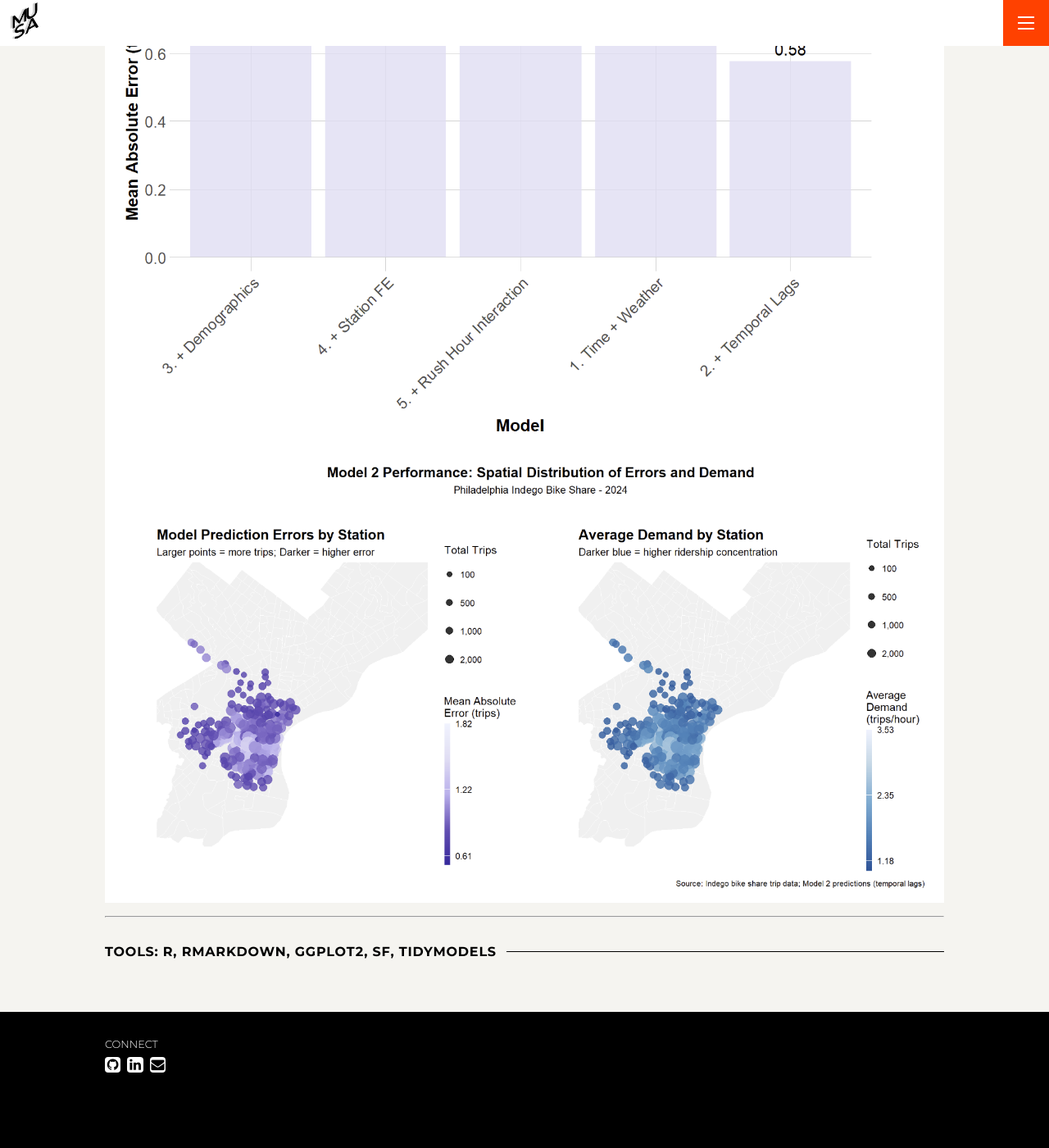
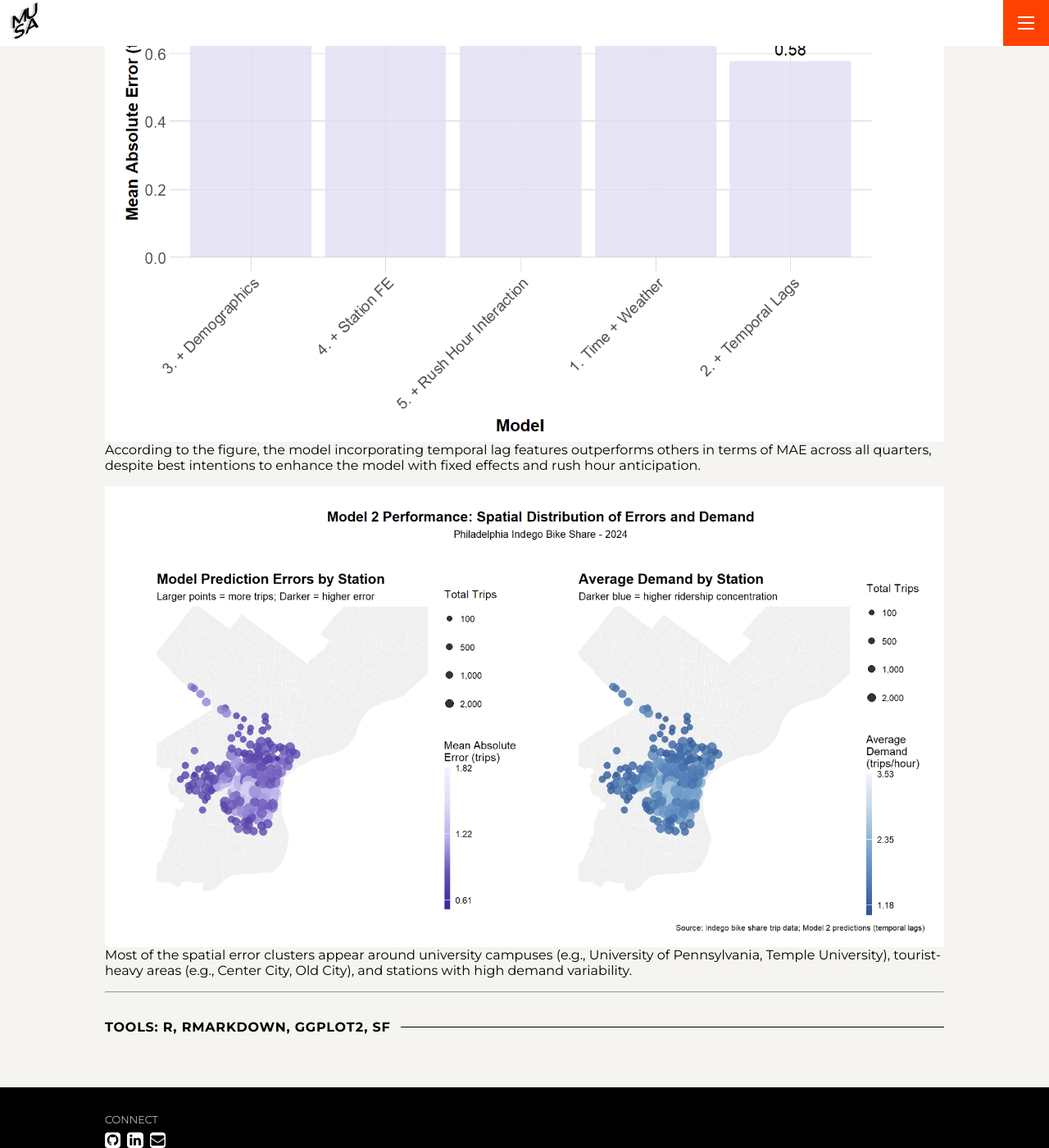
Before and after one commit to astauf03/portfolio, a Jekyll site: the page built from _projects/bike-share.md, in a window 1280 px wide and 1400 px high, scrolled down 1693 px. Shown: the whole window at 82% size. Built offline with Jekyll 4.4.1, drawn with Linux system fonts in a browser that asks for light colours; before the commit the page ends 3001 px from its top, so only the background shows below that; some of the changed text lies outside the part shown.

Commit message:
edited thumbnails, added new images, add practicum project

```diff
--- a/_projects/bike-share.md
+++ b/_projects/bike-share.md
@@ -9,7 +9,7 @@ thumbnail: /assets/img/projects/bike-share/temporal.png
 ---
 
 **Overview**
-This project forecasts hourly Indego bike-share demand across Philadelphia using 2024 trip data, weather, temporal lag features, and neighborhood demographics, with a focus on understanding **where and why forecasts fail**.
+This project forecasts hourly Indego bike-share demand across Philadelphia using 2024 trip data, weather, temporal lag features, and neighborhood demographics, with a focus on understanding where and why forecasts fail.
 
 ---
 
@@ -36,8 +36,11 @@ This project forecasts hourly Indego bike-share demand across Philadelphia using
 
 **Visual Evidence**
 ![Model performance comparison]({{ "/assets/img/projects/bike-share/best-model.png" | relative_url }})
+According to the figure, the model incorporating temporal lag features outperforms others in terms of MAE across all quarters, despite best intentions to enhance the model with fixed effects and rush hour anticipation.
+
 ![Spatial error patterns]({{ "/assets/img/projects/bike-share/spatial-error.png" | relative_url }})
+Most of the spatial error clusters appear around university campuses (e.g., University of Pennsylvania, Temple University), tourist-heavy areas (e.g., Center City, Old City), and stations with high demand variability.
 
 ---
 
-## Tools: R, RMarkdown, ggplot2, sf, tidymodels
+## Tools: R, RMarkdown, ggplot2, sf
```
Also changed, not shown: _projects/SA.md (added, +27 -0 lines), _projects/ppa-midterm.md (+1 -2 lines), _projects/python-final.md (+2 -2 lines), _projects/image.png (deleted), assets/img/projects/python-final/locator_passyunk_label_outside.png (added).
